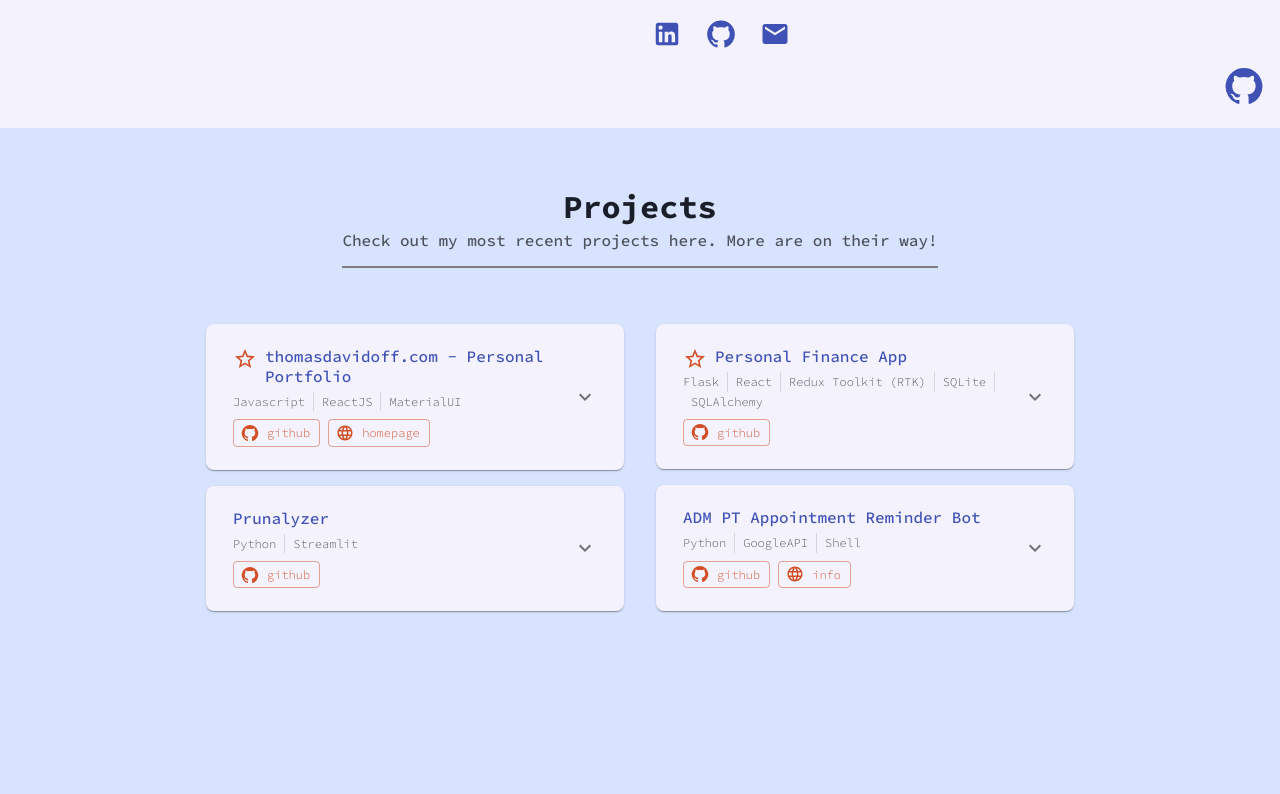
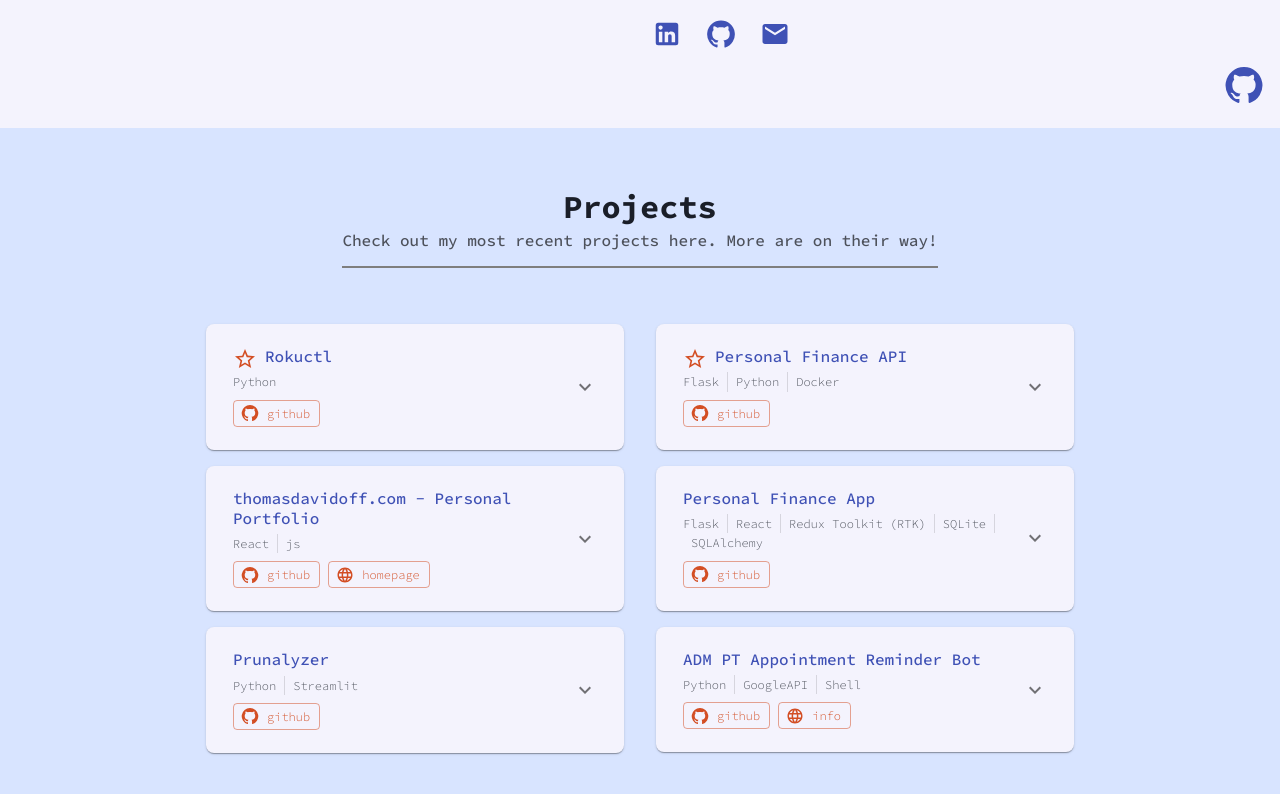
Before and after one commit to thomas-davidoff/personal-portfolio, a React (Vite) app: page / in a window 1280 px wide. Shown: the part 672-1466 px from the top of the page. Built offline with nearby package versions, Linux system fonts and the light colour scheme.

Commit message:
Update projects (kinda).

```diff
--- a/src/data/projectsData.json
+++ b/src/data/projectsData.json
@@ -1,7 +1,33 @@
 [
+      {
+    "title": "Rokuctl",
+    "technologies": ["Python"],
+    "links": [
+      {
+        "label": "Github",
+        "destination": "https://github.com/thomas-davidoff/rokuctl",
+        "type": "github"
+      }
+    ],
+    "description": "The Roku app absolutely sucks so I made my own remote. Added a few aliases to my rc file, and some shortcuts to get to my favorite show with a basic command. Discovery via SSDP and control via the exposed api. I don't actually use this anymore since I segmented my home network and don't bother connecting to my IoT network. Bought a remote instead.",
+    "isFeatured": true
+  },
   {
+    "title": "Personal Finance API",
+    "technologies": ["Flask", "Python", "Docker"],
+    "links": [
+      {
+        "label": "Github",
+        "destination": "https://github.com/thomas-davidoff/perfi",
+        "type": "github"
+      }
+    ],
+    "description": "I developed front-end features too quickly during the first-attempt and it got unmanagemable. Second go-around was purely an API and has the basics more fleshed out (auth, testing, environment management, etc).",
+    "isFeatured": true
+  },
+    {
     "title": "thomasdavidoff.com - Personal Portfolio",
-    "technologies": ["Javascript", "ReactJS", "MaterialUI"],
+    "technologies": ["React", "js"],
     "links": [
       {
         "label": "Github",
@@ -14,8 +40,8 @@
         "type": "website"
       }
     ],
-    "description": "Welcome!\n\n This site is written in Javascript using the ReactJS library. Nothing much more to say here except look at all these nicely centered divs and hover effects. The dark mode is terrible, but i'm happy with the fact that it exists. Visit the link to the GH repo using the tag-button directly above, or the one pinned to the bottom right of your screen. The app is hosted for free as a static site on DigitalOcean.",
-    "isFeatured": true
+    "description": "You're looking at it rn.",
+    "isFeatured": false
   },
   {
     "title": "Personal Finance App",
@@ -27,8 +53,8 @@
         "type": "github"
       }
     ],
-    "description": "Description coming soon.",
-    "isFeatured": true
+    "description": "Description not coming soon. Deprecated project.",
+    "isFeatured": false
   },
   {
     "title": "Prunalyzer",
--- a/src/index.css
+++ b/src/index.css
@@ -1,4 +1,5 @@
 @import url('https://fonts.googleapis.com/css2?family=Source+Code+Pro:ital,wght@0,200..900;1,200..900&display=swap');
+@import url('https://fonts.googleapis.com/css2?family=Source+Code+Pro:ital,wght@0,200..900;1,200..900&family=Ubuntu+Mono:ital,wght@0,400;0,700;1,400;1,700&display=swap');
 
 html,
 body,
@@ -7,5 +8,5 @@ body,
 .content {
   height: 100%;
   width: 100%;
-  font-family: 'Source Code Pro', sans-serif;
+  font-family: 'Ubuntu Mono', sans-serif;
 }
--- a/src/scenes/home/Welcome.jsx
+++ b/src/scenes/home/Welcome.jsx
@@ -74,8 +74,7 @@ function Welcome() {
               early age to study at the School of American Ballet, before starting a career as a
               full-time professional ballet dancer - first with Boston Ballet, then with Atlanta
               Ballet. After a major back injury put a halt to my career, I immersed myself in
-              self-directed learning, teaching myself to code in my spare-time. I currently work as
-              an integrations specialist for Shiplify.
+              self-directed learning, teaching myself to code in my spare-time. I currently work for Shiplify as a devops and secops engineer (DevSecOps)
             </Typography>
             <Typography variant="body1" paragraph color={palette.text.secondary}>
               I&apos;m always striving to perform at my best, and consistently looking for new
```
